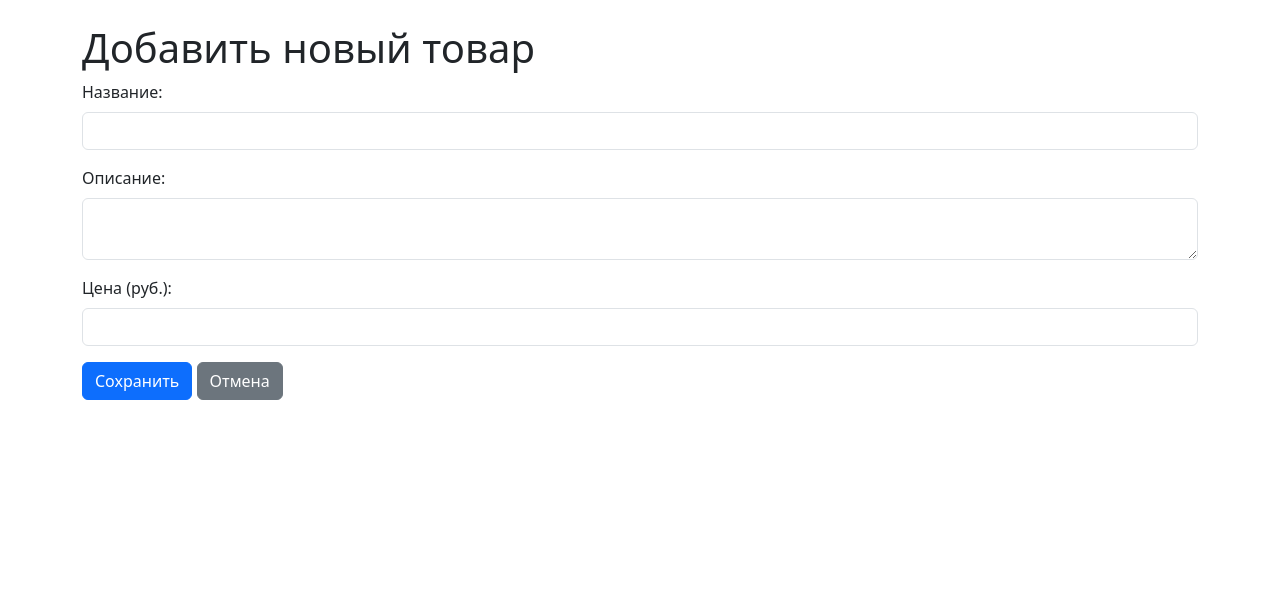
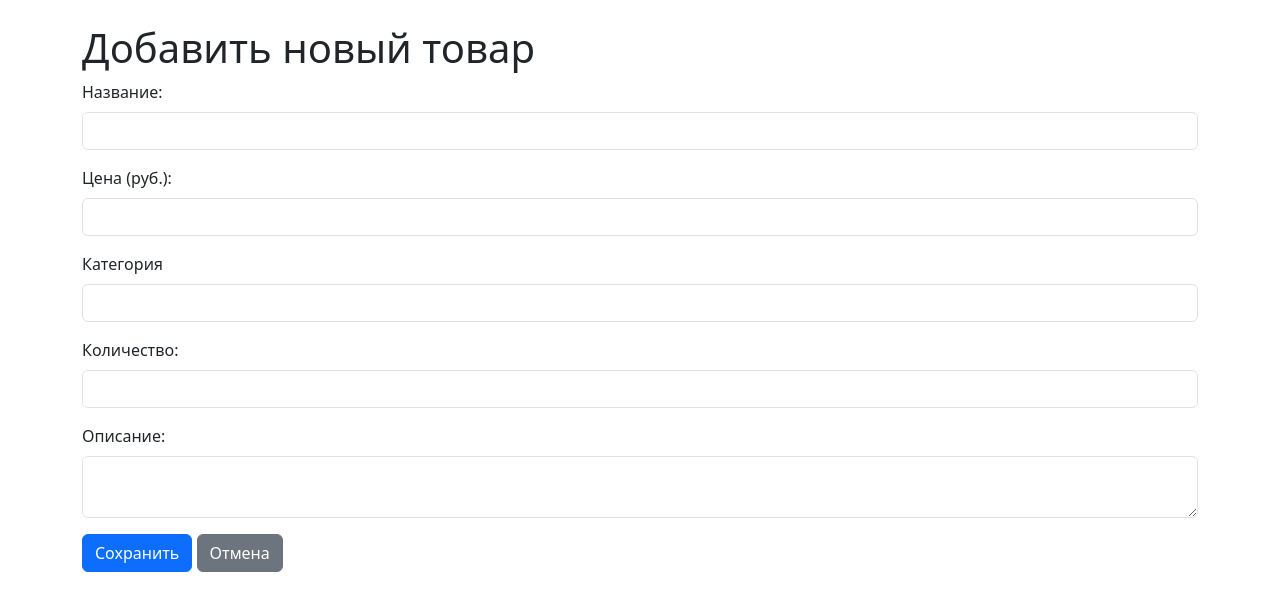
Before and after one commit to zel0ne/pr6, a Django app: template fishing_store/mysite/templates/add.html in a window 1280 px wide. Shown: the top 611 px of the page. Run offline with Django 3.2, Linux system fonts and the light colour scheme; the template is opened without the code that fills it, so the values that code supplies are empty.

Commit message:
Update add.html

```diff
--- a/fishing_store/mysite/templates/add.html
+++ b/fishing_store/mysite/templates/add.html
@@ -15,12 +15,20 @@
                 <input type="text" name="name" class="form-control" required>
             </div>
             <div class="mb-3">
+                <label class="form-label">Цена (руб.):</label>
+                <input type="number" step="0.01" name="price" class="form-control" required>
+            </div>
+            <div class="mb-3">
+                <label class="form-label">Категория</label>
+                <input category="category" class="form-control" required>
+            </div>
+            <div class="mb-3">
+                <label class="form-label">Количество:</label>
+                <input quantity="quantity" class="form-control" required>
+            </div>
+            <div class="mb-3">
                 <label class="form-label">Описание:</label>
                 <textarea name="description" class="form-control"></textarea>
-            </div>
-            <div class="mb-3">
-                <label class="form-label">Цена (руб.):</label>
-                <input type="number" step="0.01" name="price" class="form-control" required>
             </div>
             <button type="submit" class="btn btn-primary">Сохранить</button>
             <a href="/" class="btn btn-secondary">Отмена</a>
```
